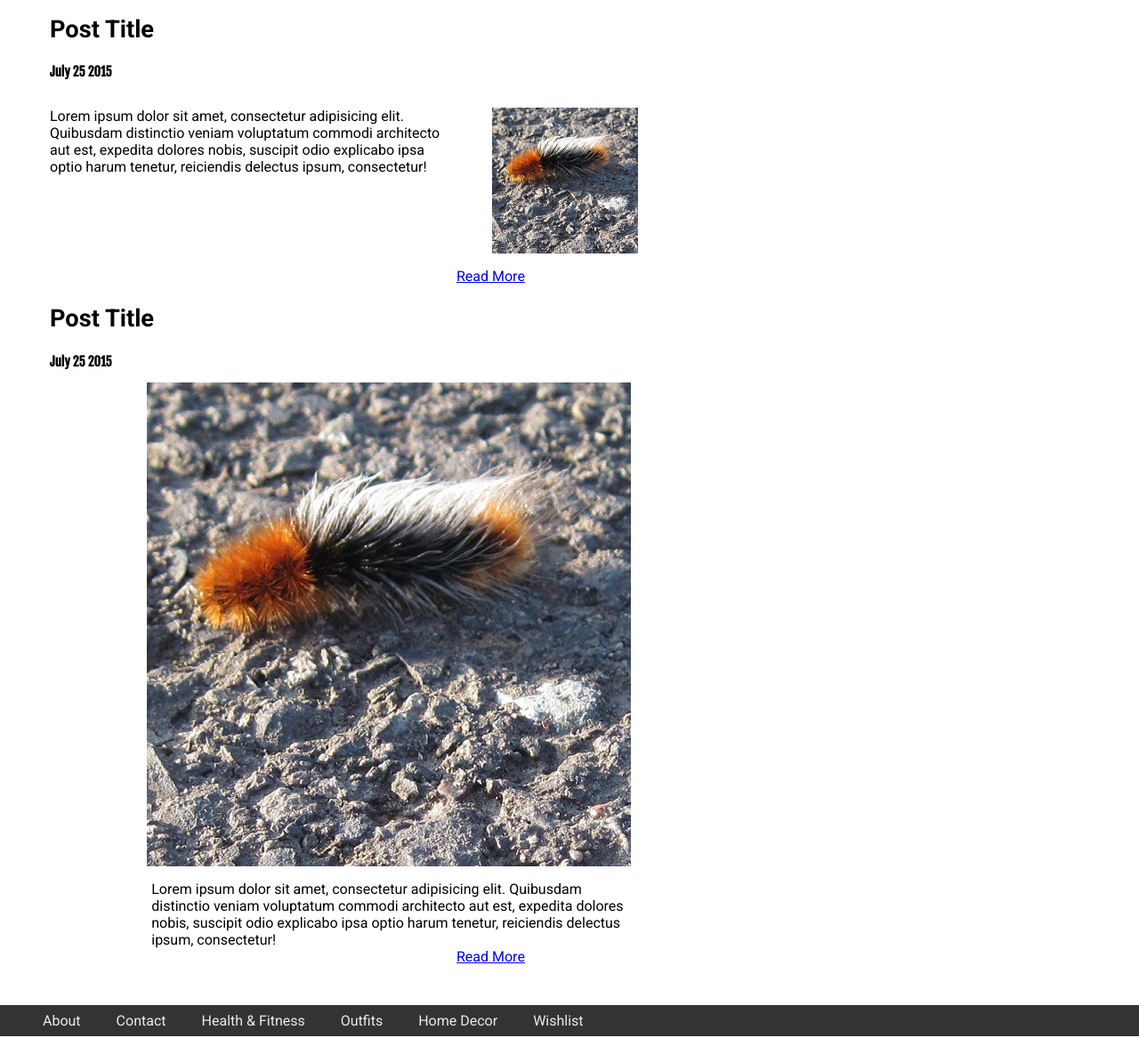
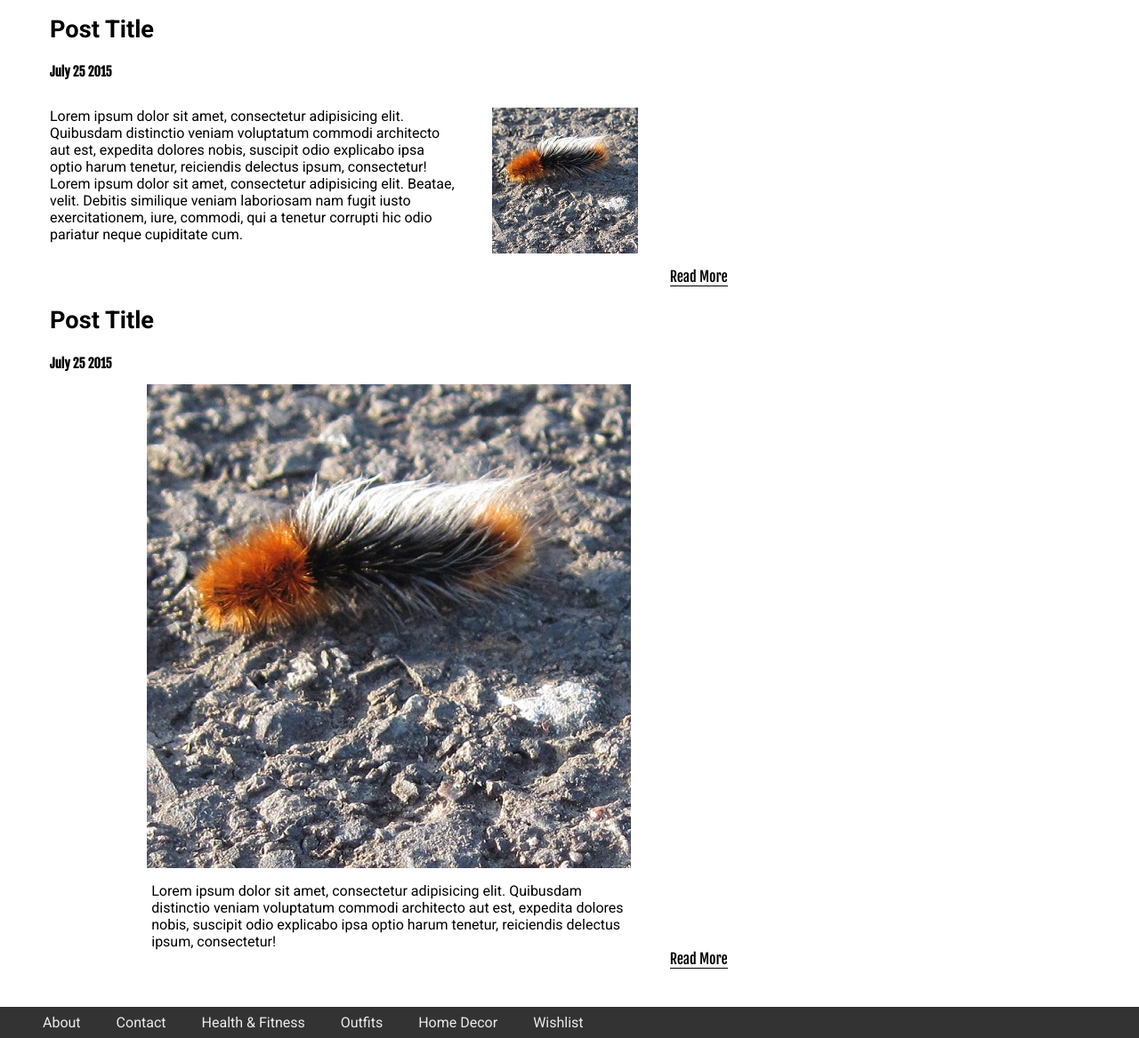
Before and after one commit to rosemarylp/one_hexagon, a PHP site: page / in a window 1280 px wide. Shown: the part 160-1327 px from the top of the page at 89% size. Run offline with PHP 8.4, Linux system fonts and the light colour scheme.

Commit message:
Improve appearance of Read More links

```diff
--- a/css/style.css
+++ b/css/style.css
@@ -92,7 +92,10 @@ main {
 
 .link-more {
 	float: right;
-	width: 40%;
+	color: #000;
+	font-family: "Fjalla One";
+	text-decoration: none;
+	border-bottom: 1px solid black;
 }
 
 footer {
--- a/index.php
+++ b/index.php
@@ -26,7 +26,9 @@
 		<article class="post-text">
 			<h2>Post Title</h2>
 			<h3>July 25 2015</h3>
-			<p class="feed-description">Lorem ipsum dolor sit amet, consectetur adipisicing elit. Quibusdam distinctio veniam voluptatum commodi architecto aut est, expedita dolores nobis, suscipit odio explicabo ipsa optio harum tenetur, reiciendis delectus ipsum, consectetur!</p>
+			<p class="feed-description">
+				Lorem ipsum dolor sit amet, consectetur adipisicing elit. Quibusdam distinctio veniam voluptatum commodi architecto aut est, expedita dolores nobis, suscipit odio explicabo ipsa optio harum tenetur, reiciendis delectus ipsum, consectetur!  Lorem ipsum dolor sit amet, consectetur adipisicing elit. Beatae, velit. Debitis similique veniam laboriosam nam fugit iusto exercitationem, iure, commodi, qui a tenetur corrupti hic odio pariatur neque cupiditate cum.
+			</p>
 			<figure class="img-text-featured">
 				<img src="images/lorem_small.jpg" alt="" class="img-text-featured">
 			</figure>
```
